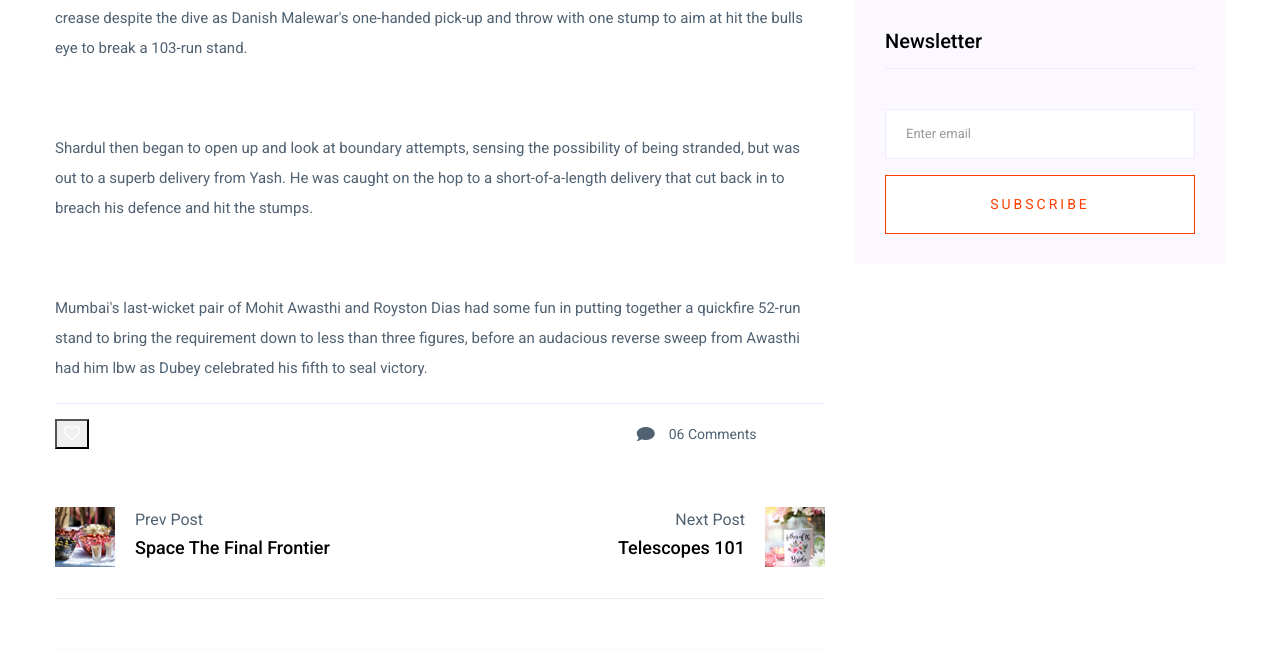
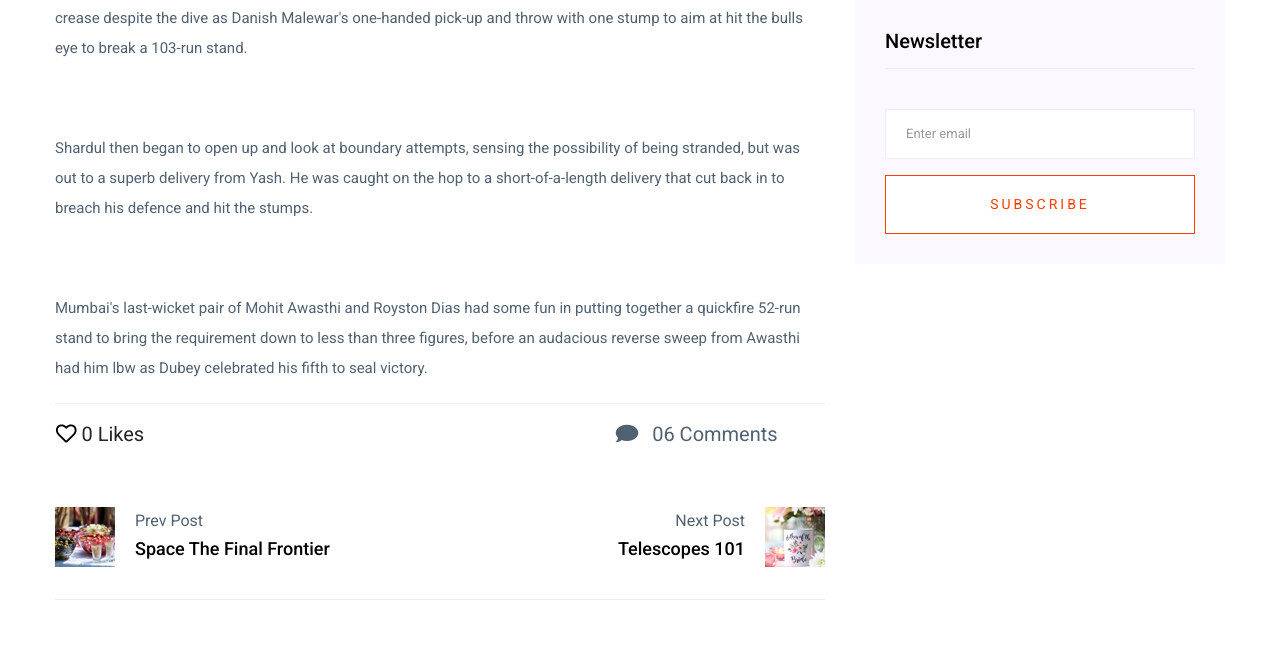
Before and after one commit to umangpatel-12/Apani-News, a Django app: page /Details/5 in a window 1280 px wide; the page is wider, and only the part inside the window is pictured. Shown: the part 2261-2911 px from the top of that part. Run offline with Django 5.2, Linux system fonts and the light colour scheme; a user stored in the database is signed in; data comes from the database, SQL or seed files in the repository; both versions use the stored data as it was after the commit; some libraries are stand-ins or nearby versions.

Commit message:
Modify Likes button

```diff
--- a/ApaniNewz/models.py
+++ b/ApaniNewz/models.py
@@ -68,7 +68,8 @@ class News(models.Model):
               return News.objects.all()
 
     def total_likes(self):
-        return self.likes.count()
+        count = self.Post_likes.count()
+        return count
 
 class Likes(models.Model):
     article = models.ForeignKey(News, on_delete=models.CASCADE, related_name='Post_likes')
--- a/ApaniNewz/templates/Home/News_Details.html
+++ b/ApaniNewz/templates/Home/News_Details.html
@@ -3,6 +3,24 @@
 
 
 {% block main %}
+
+<style>
+   .heart-btn {
+      background: transparent; /* No background */
+      border: none; /* No border */
+      padding: 0;
+      cursor: pointer;
+      display: inline-flex;
+      align-items: center;
+      justify-content: center;
+      opacity: 1; /* Ensure it's visible */
+  }
+
+  .heart-btn:focus {
+      outline: none; /* Remove focus outline */
+  }
+
+</style>
 
 <!--================Blog Area =================-->
    <section class="blog_area single-post-area section-padding">
@@ -62,16 +80,18 @@
                       {% if like_this_article %}
                         <form action="{% url 'unlike_post' article.id %}" method="post">
                         {% csrf_token %}
-                           <button type="submit" class="">
-                              <span class="fas fa-heart"></span>
+                           <button type="submit" class="heart-btn">
+                              <span class="fas fa-heart" style="color: red;font-size: 20px;"></span>
                            </button>
+                           <span style="font-size: 20px;">{{ article.total_likes }} Likes</span>
                         </form>
                         {% else %}
                         <form action="{% url 'like_post' article.id %}" method="post">
                         {% csrf_token %}
-                           <button type="submit">
-                              <span class="far fa-heart"></span>
+                           <button type="submit" class="heart-btn">
+                              <span class="far fa-heart" style="color: black;font-size: 20px;"></span>
                            </button>
+                           <span style="font-size:20px;">{{ article.total_likes }} Likes</span>
                         </form>
                         {% endif %}
                      {% else %}
@@ -82,10 +102,10 @@
 
 
                      <div class="col-sm-4 text-center my-2 my-sm-0">
-                        <p class="comment-count">
+                        <p class="comment-count" style="font-size: 20px;">
                            <span class="align-middle">
-                              <i class="fa fa-comment"></i>
-                           </span> 06 Comments</p>
+                              <i class="fa fa-comment" style="font-size: 20px;"></i>
+                           </span > 06 Comments</p>
                      </div>
                   </div>
                   <div class="navigation-area">
```
Also changed, not shown: ApaniNewz/views.py (+0 -23 lines), db.sqlite3.
